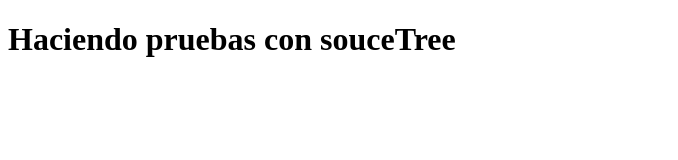
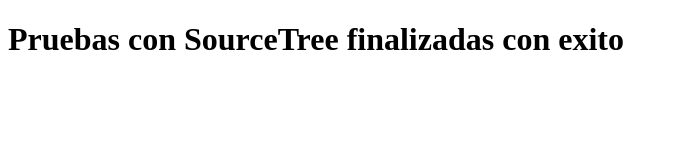
Before and after one commit to DavidJaramillo1/sourcetree_practica, a plain HTML site: page index.html in a window 1280 px wide. Shown: the whole page, without its empty margins (0-678 px from the left). Drawn offline with Linux system fonts and the light colour scheme.

Commit message:
index.html corregido

```diff
--- a/index.html
+++ b/index.html
@@ -7,7 +7,7 @@
 </head>
 <body>
 
-    <h1>Haciendo pruebas con souceTree</h1>
+    <h1>Pruebas con SourceTree finalizadas con exito </h1>
 
 </body>
 </html>
```
